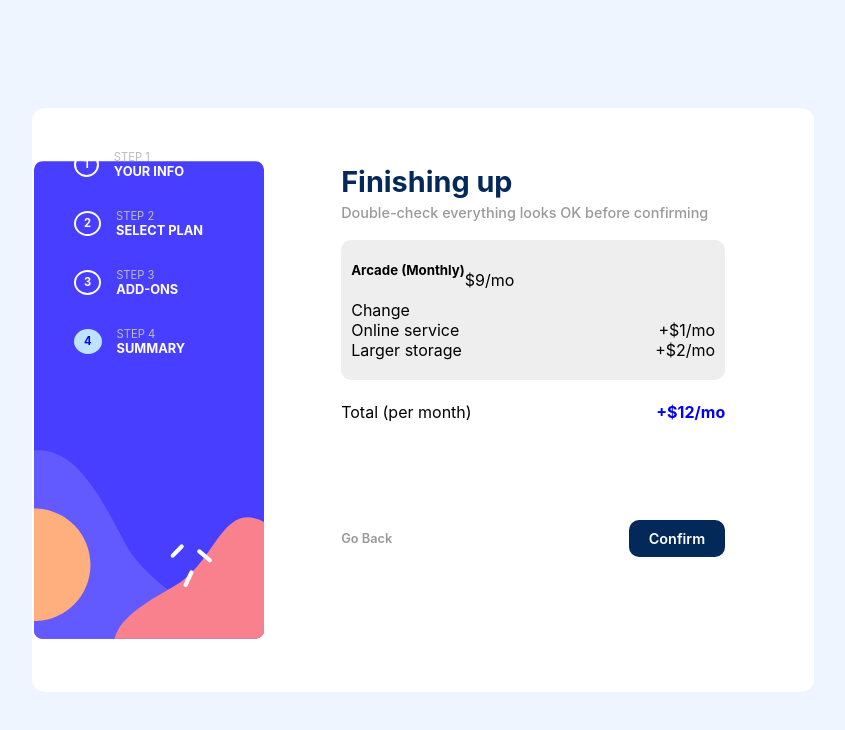
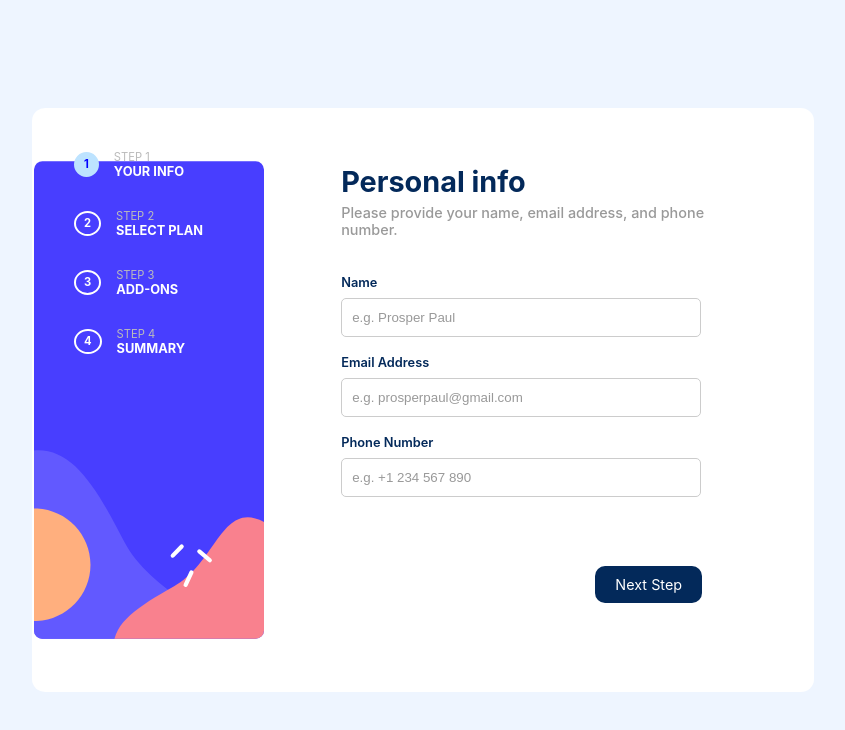
Before and after one commit to darrk-heart/multi-step-form, a React (Create React App) app: page / in a window 1280 px wide. Shown: the top 730 px of the page, without its empty margins (217-1062 px from the left). Built offline with nearby package versions, Linux system fonts and the light colour scheme.

Commit message:
base ui uploaded

```diff
--- a/src/App.js
+++ b/src/App.js
@@ -1,10 +1,10 @@
 import "./App.css";
-import Form4 from "./components/Form4/Form4";
+import Form1 from "./components/Form1/Form1";
 
 function App() {
   return (
     <div className="App">
-      <Form4 />
+      <Form1 />
     </div>
   );
 }
```
Also changed, not shown: public/final.PNG (added), 1 other file (tests, documents, lock files or other folders).
